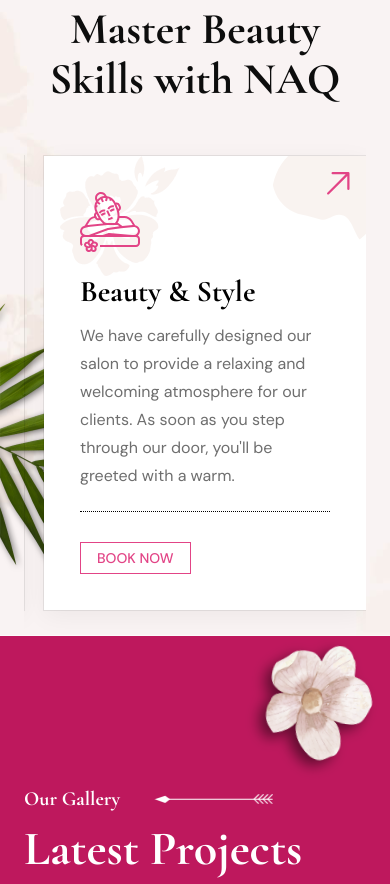
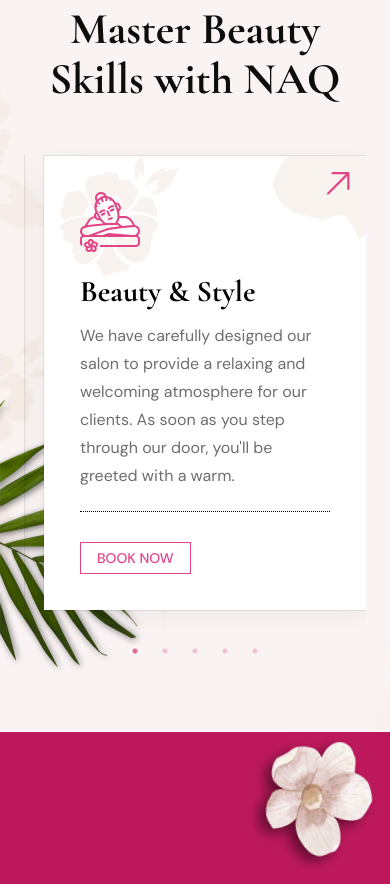
Before and after one commit to MrbadMiro/NAQ, a React (Vite) app: page / in a window 390 px wide. Shown: the part 3120-4004 px from the top of the page. Built offline with nearby package versions, Linux system fonts and the light colour scheme.

Commit message:
Hero Section

```diff
--- a/src/components/container/Courses.jsx
+++ b/src/components/container/Courses.jsx
@@ -71,7 +71,7 @@ const Courses = () => {
 	return (
 		<>
 		<section
-			className="w-[100vw] relative  h-full flex flex-col items-center justify-center pb:[300px] md:pb-[200px] px-6 md:px-12  gap-6  "
+			className="w-[100vw] relative  h-full flex flex-col items-center justify-center  pb:[300px] md:pb-[200px] px-6 md:px-12  gap-6  "
 			id="courses"
 			style={sectionStyle}>
 			<div className=" absolute -top-[500px] md:-top-10 px-6 md:px-12 left-1/2 transform -translate-x-1/2 w-full flex items-center justify-center ">
@@ -201,7 +201,7 @@ const Courses = () => {
 					))}
 				</Slider>
 			</div> */}
-			<div className="w-full h-fit mt-2 ">
+			<div className="w-full h-fit mt-2  mb-24 md:mb-0">
 				<Slider {...settings} className="custom-slider">
 					{courses.map((item, index) => (
 						<div
```
